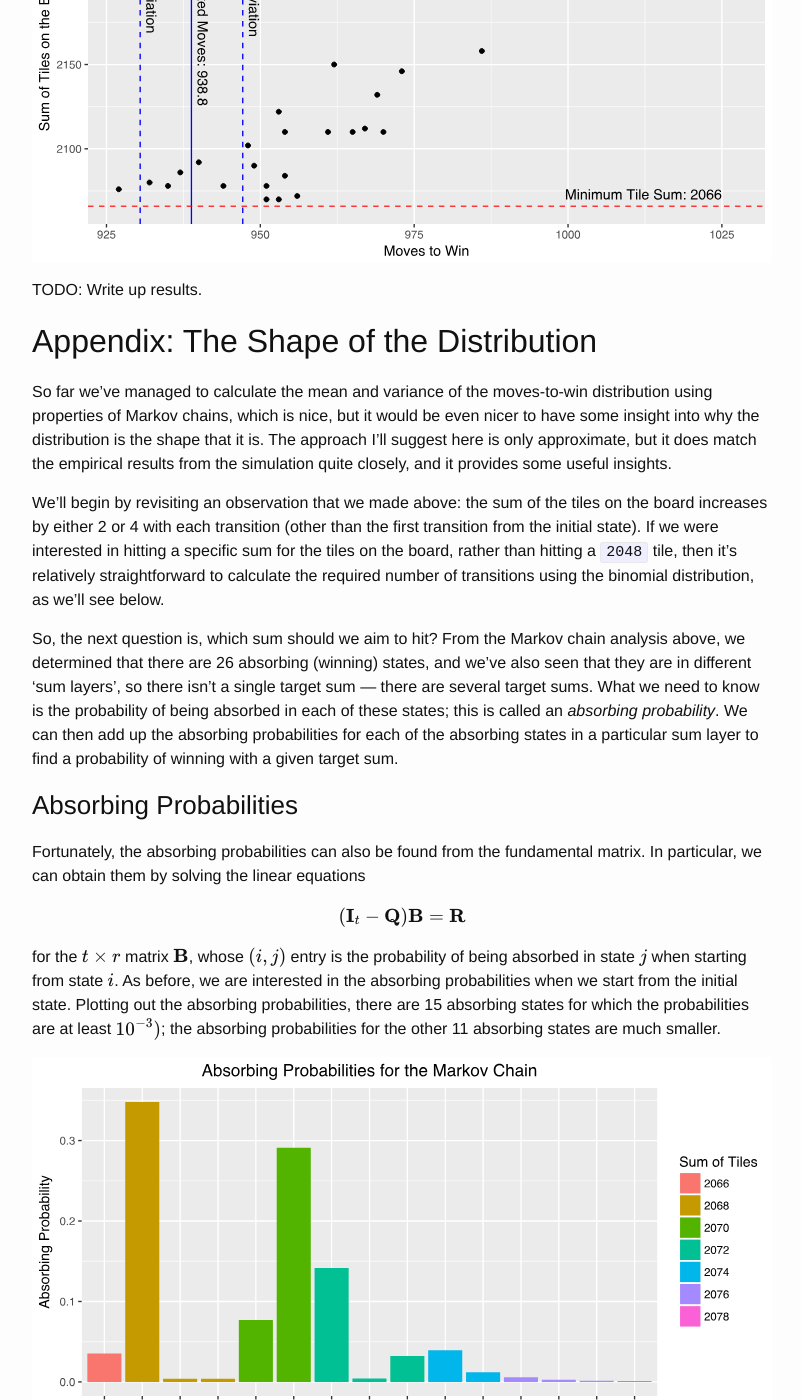
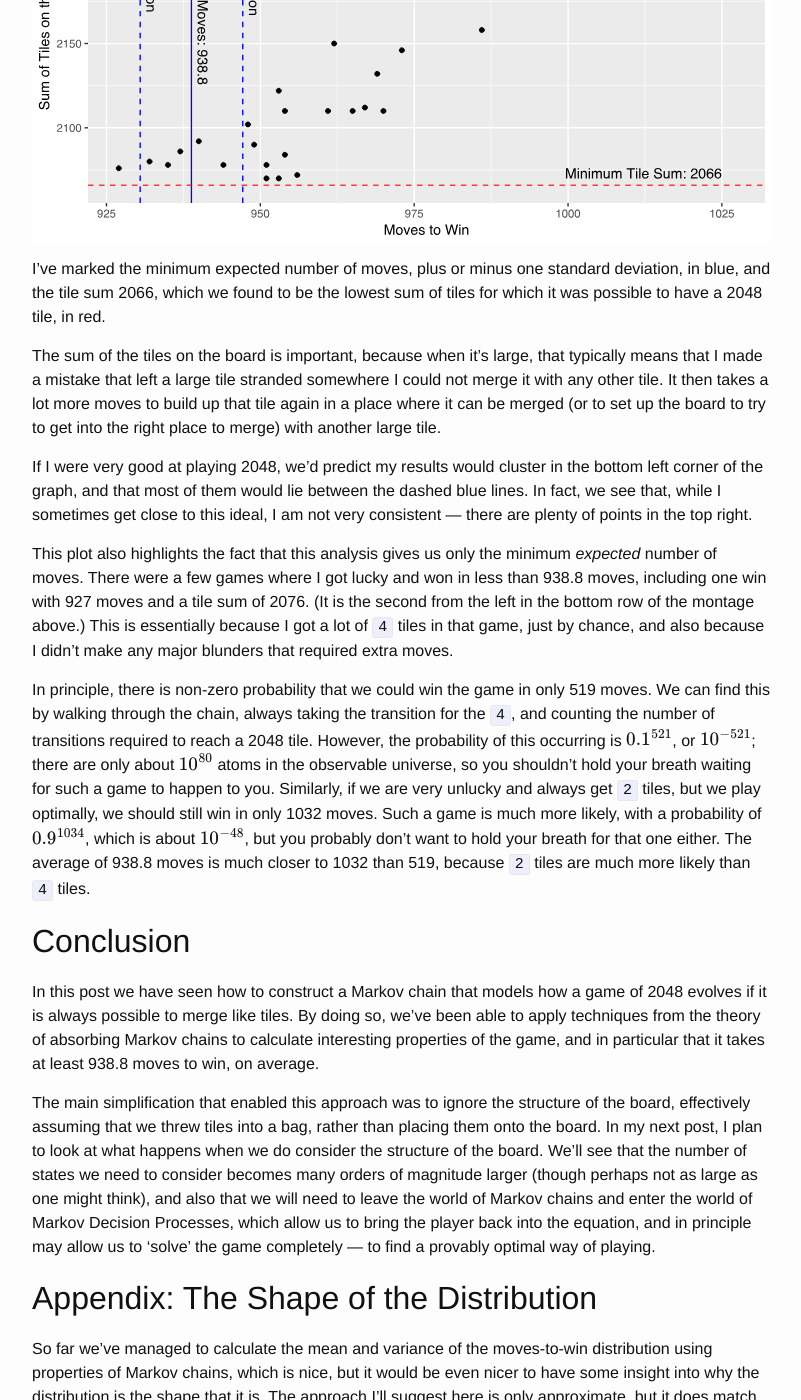
Before and after one commit to jdleesmiller/jdleesmiller.github.io, a Jekyll site: the page built from _posts/2017-08-05-markov-chain-2048.markdown, in a window 1280 px wide and 1400 px high, scrolled down 9278 px. Shown: the whole window, without its empty margins (238-1039 px from the left). Built offline with Jekyll 4.4.1, drawn with Linux system fonts in a browser that asks for light colours; formulas are drawn with MathJax 3; some of the changed text lies outside the part shown.

Commit message:
Finish results and conclusion

```diff
--- a/_posts/2017-08-05-markov-chain-2048.markdown
+++ b/_posts/2017-08-05-markov-chain-2048.markdown
@@ -91,13 +91,13 @@
 The process could continue on forever, but since we are only interested in reaching the `2048` tile, we'll stop it at that point. The first state that contains a `2048` tile is in the layer with sum 2066. Here's what the graph looks like around it (click to see more):
 
 <p align="center">
-<a href="/assets/2048/markov_chain_end.svg"><img src="/assets/2048/markov_chain_end_screenshot.png" alt="TODO" style="border: 0;"/></a>
+<a href="/assets/2048/markov_chain_end.svg"><img src="/assets/2048/markov_chain_end_screenshot.png" alt="Screenshot of the end of the Markov chain" style="border: 0;"/></a>
 </p>
 
 When we reach a state that includes a `2048` tile, we can end the game by making that state an *absorbing* state. I've colored the absorbing states red to cut down on clutter, but strictly speaking each absorbing state should be drawn with a transition to itself with probability \\(1\\) --- that is, once you reach that state, you can never leave:
 
 <p align="center">
-<img src="/assets/2048/markov_chain_loop.svg" alt="TODO" />
+<img src="/assets/2048/markov_chain_loop.svg" alt="Diagram showing a 'self loop' for an absorbing state" />
 </p>
 
 If we continue to add transitions until there are no non-absorbing states left, we eventually end up with 3487 states, of which 26 are absorbing; this completes the definition of the Markov chain.
@@ -189,19 +189,33 @@
 
 ## Putting Theory to the Test
 
-Finally, to test out these results in real life, I played a lot of 2048 (for science!) and, for the 28 games in which I won, recorded the number of moves it took:
+Finally, to test these results in real life, I played a lot of 2048 (for science!) and, for the 28 games I won, recorded the number of moves it took and also the sum of the tiles on the board when I reached the 2048 tile [^changes]:
 
 <p align="center">
 <img src="/assets/2048/wins.png" alt="Montage of 28 winning games of 2048" />
 </p>
 
-For each screenshot, I recorded the number of moves and the sum of the tiles on the board. The sum of the tiles on the board is important, because when it's large, that means that I made some embarrassing blunder) unable
+Transcribing these numbers into a spreadsheet and plotting them leads to the following graph:
 
 <p align="center">
-<img src="/assets/2048/markov_chain_human.svg" alt="TODO" />
+<img src="/assets/2048/markov_chain_human.svg" alt="Moves to Win and Tiles on Board for the 28 games I won" />
 </p>
 
-TODO: Write up results.
+I've marked the minimum expected number of moves, plus or minus one standard deviation, in blue, and the tile sum 2066, which we found to be the lowest sum of tiles for which it was possible to have a 2048 tile, in red.
+
+The sum of the tiles on the board is important, because when it's large, that typically means that I made a mistake that left a large tile stranded somewhere I could not merge it with any other tile. It then takes a lot more moves to build up that tile again in a place where it can be merged (or to set up the board to try to get into the right place to merge) with another large tile.
+
+If I were very good at playing 2048, we'd predict my results would cluster in the bottom left corner of the graph, and that most of them would lie between the dashed blue lines. In fact, we see that, while I sometimes get close to this ideal, I am not very consistent --- there are plenty of points in the top right.
+
+This plot also highlights the fact that this analysis gives us only the minimum *expected* number of moves. There were a few games where I got lucky and won in less than 938.8 moves, including one win with 927 moves and a tile sum of 2076. (It is the second from the left in the bottom row of the montage above.) This is essentially because I got a lot of `4` tiles in that game, just by chance, and also because I didn't make any major blunders that required extra moves.
+
+In principle, there is non-zero probability that we could win the game in only 519 moves. We can find this by walking through the chain, always taking the transition for the `4`, and counting the number of transitions required to reach a 2048 tile. However, the probability of this occurring is \\(0.1^{521}\\), or \\(10^{-521}\\); there are only about \\(10^{80}\\) atoms in the observable universe, so you shouldn't hold your breath waiting for such a game to happen to you. Similarly, if we are very unlucky and always get `2` tiles, but we play optimally, we should still win in only 1032 moves. Such a game is much more likely, with a probability of \\(0.9^{1034}\\), which is about \\(10^{-48}\\), but you probably don't want to hold your breath for that one either. The average of 938.8 moves is much closer to 1032 than 519, because `2` tiles are much more likely than `4` tiles.
+
+## Conclusion
+
+In this post we have seen how to construct a Markov chain that models how a game of 2048 evolves if it is always possible to merge like tiles. By doing so, we've been able to apply techniques from the theory of absorbing Markov chains to calculate interesting properties of the game, and in particular that it takes at least 938.8 moves to win, on average.
+
+The main simplification that enabled this approach was to ignore the structure of the board, effectively assuming that we threw tiles into a bag, rather than placing them onto the board. In my next post, I plan to look at what happens when we do consider the structure of the board. We'll see that the number of states we need to consider becomes many orders of magnitude larger (though perhaps not as large as one might think), and also that we will need to leave the world of Markov chains and enter the world of Markov Decision Processes, which allow us to bring the player back into the equation, and in principle may allow us to 'solve' the game completely --- to find a provably optimal way of playing.
 
 ## Appendix: The Shape of the Distribution
 
@@ -220,7 +234,7 @@
 for the \\(t \\times r\\) matrix \\(\\mathbf{B}\\), whose \\((i, j)\\) entry is the probability of being absorbed in state \\(j\\) when starting from state \\(i\\). As before, we are interested in the absorbing probabilities when we start from the initial state. Plotting out the absorbing probabilities, there are 15 absorbing states for which the probabilities are at least \\(10^{-3})\\); the absorbing probabilities for the other 11 absorbing states are much smaller.
 
 <p align="center">
-<img src="/assets/2048/markov_chain_absorbing_probabilities.svg" alt="TODO" />
+<img src="/assets/2048/markov_chain_absorbing_probabilities.svg" alt="Absorbing probabilities for the Markov chain" />
 </p>
 
 In particular, most games end in either the \\(\\{2,2,8,8,2048\\}\\) state, which has sum 2068, or the \\(\\{2,4,16,2048\\}\\) state, which has sum 2070. Summing up all of the absorbing states by layers sum gives the complete layer sum probabilities:
@@ -266,7 +280,7 @@
 Calculating these conditional probabilities for each target sum, and then adding them together using the weights from the layer sum absorbing probabilities from the table above, we obtain a fairly good match to the distribution from the simulation:
 
 <p align="center">
-<img src="/assets/2048/markov_chain_weighted_mixture.svg" alt="TODO" />
+<img src="/assets/2048/markov_chain_weighted_mixture.svg" alt="Simulated and binomial mixture model distributions for minimum moves to win" />
 </p>
 
 ## Footnotes
@@ -279,6 +293,12 @@
 
 [^dot]: The diagrams come from the excellent `dot` tool in [graphviz](http://www.graphviz.org/).
 
+[^changes]: The appearance of the game's win screen changed several times over the months in which I collected this data. For the record, playing 2048 was not the only thing I did during these months.
+
+- finish human section
+- remove variance formula?
+- better explanation of binomial weights and probs
+
 <script type="text/x-mathjax-config">
 MathJax.Hub.Config({
   TeX: { equationNumbers: { autoNumber: "AMS" } }
```
